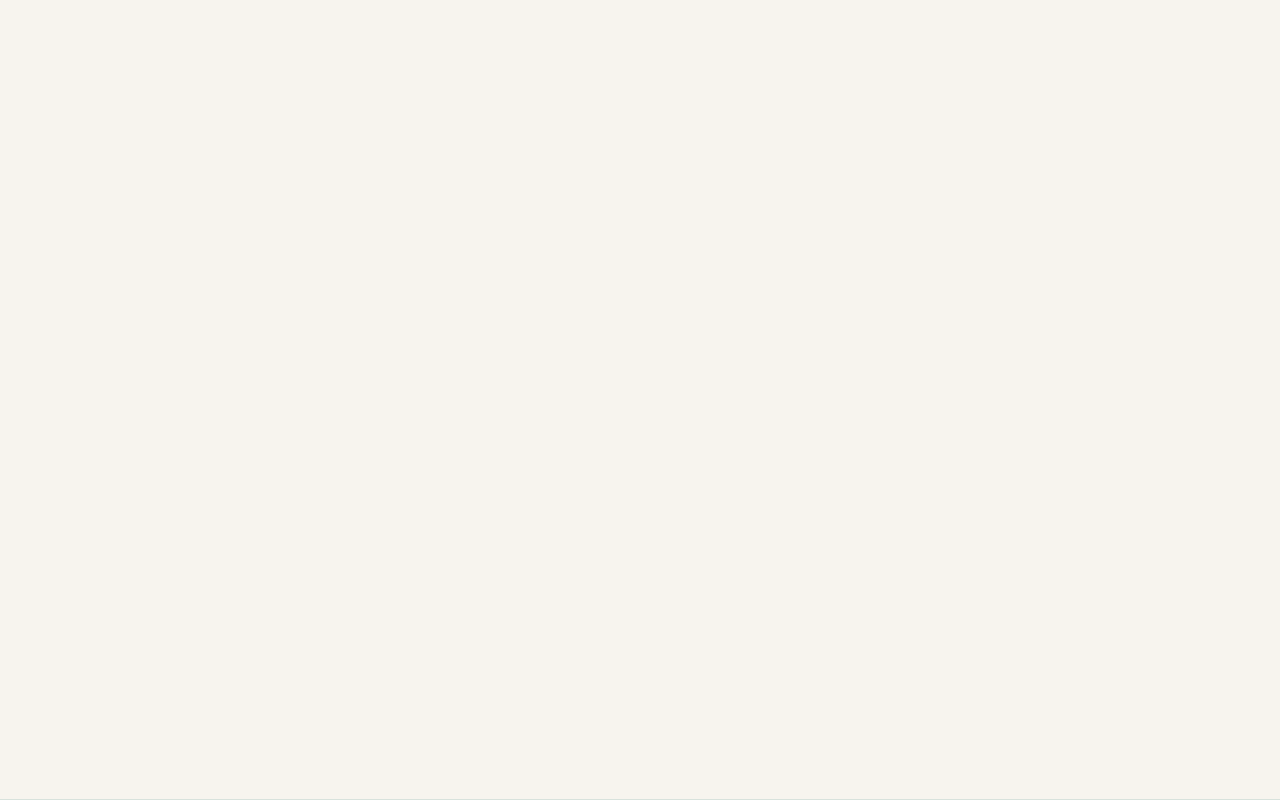
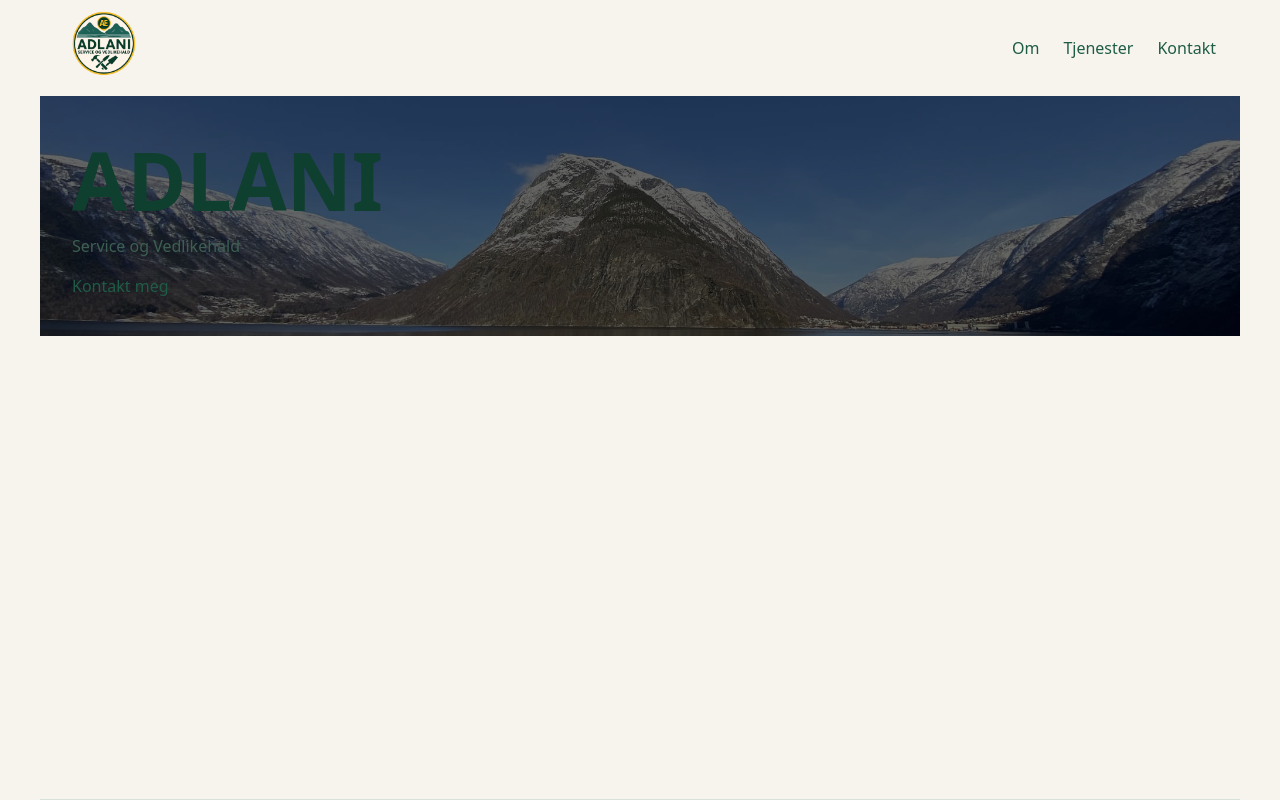
Before and after one commit to AlexanderLislelid/adlani-service, a plain HTML site: page index.html in a window 1280 px wide. Drawn offline with Linux system fonts and the light colour scheme.

Commit message:
add base styling - nav and hero section

```diff
--- a/css/components.css
+++ b/css/components.css
@@ -0,0 +1,47 @@
+/* Nav */
+
+.navbar {
+  display: flex;
+  justify-content: space-between;
+  align-items: center;
+  padding: 8px 24px;
+}
+
+.links {
+  display: flex;
+  gap: 24px;
+}
+
+.navbar img {
+  max-width: 80px;
+}
+
+/* Hero */
+
+.hero {
+  position: relative;
+  min-height: 30vh;
+  background-image: url("/img/hero.jpg");
+  background-size: cover;
+  background-position: center;
+  display: flex;
+  align-items: center;
+}
+
+.hero::before {
+  content: "";
+  position: absolute;
+  inset: 0;
+  background: rgba(0, 0, 0, 0.6); /* JUSTER denne */
+}
+
+.hero-content {
+  position: relative;
+  z-index: 1;
+  padding: 2rem;
+  /* left: 0px; */
+}
+
+.hero h1 {
+  font-size: clamp(3rem, 10vw, 5rem);
+}
--- a/css/global.css
+++ b/css/global.css
@@ -4,17 +4,21 @@
   box-sizing: border-box;
 }
 
+html {
+  scroll-behavior: smooth;
+}
+
 html,
 body {
   height: 100%;
-  margin: 0;
+  margin: 0 auto;
 }
 
 body {
   min-height: 100vh;
   display: flex;
   flex-direction: column;
-
+  max-width: 1200px;
   background-color: var(--bg-main);
   color: var(--text-primary);
 
--- a/index.html
+++ b/index.html
@@ -7,8 +7,26 @@
     <link rel="stylesheet" href="css/main.css" />
   </head>
   <body>
-    <nav></nav>
-    <main></main>
+    <nav class="navbar">
+      <a href="index.html"><img src="img/logo.png" /></a>
+      <div class="links">
+        <a href="#about">Om</a>
+        <a href="#jobs">Tjenester</a>
+        <a href="#contact">Kontakt</a>
+      </div>
+    </nav>
+    <main>
+      <section id="hero" class="hero">
+        <div class="hero-content">
+          <h1>ADLANI</h1>
+          <p>Service og Vedlikehald</p>
+          <a href="#contact">Kontakt meg</a>
+        </div>
+      </section>
+      <section id="about"></section>
+      <section id="jobs"></section>
+      <section id="contact"></section>
+    </main>
     <footer></footer>
   </body>
 </html>
```
Also changed, not shown: img/hero.jpg (added), img/logo.png (added), 2 other files.
